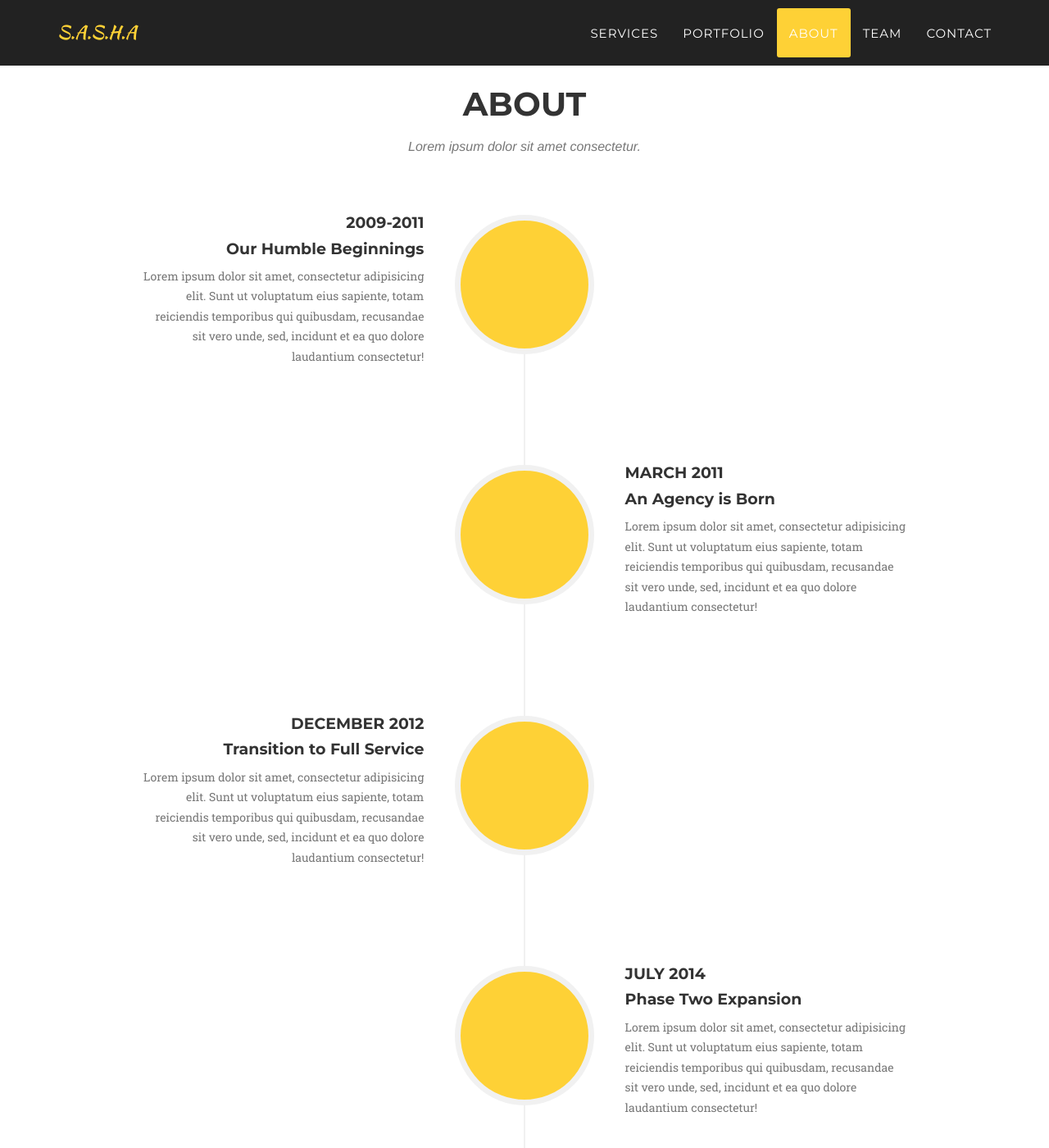
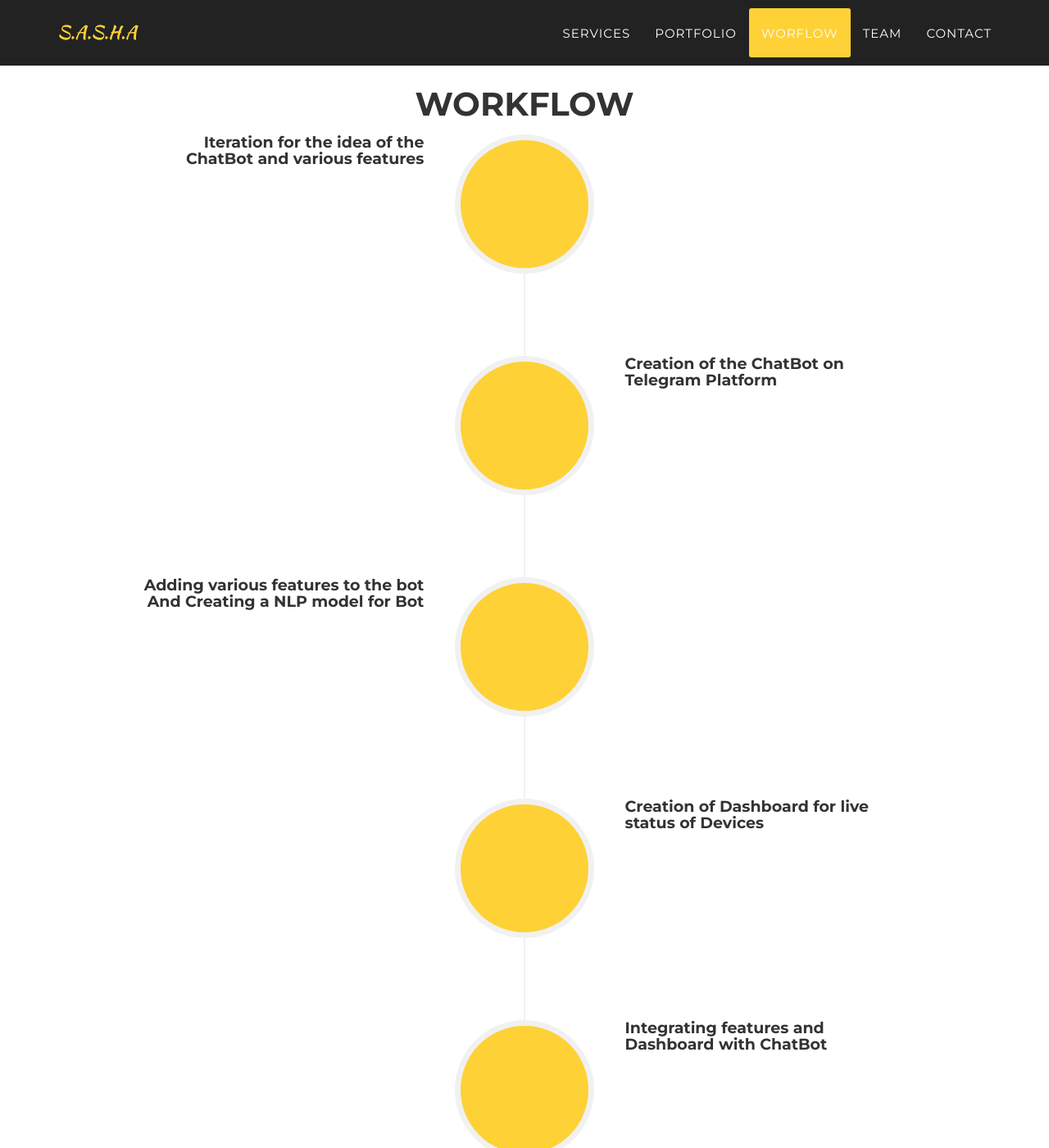
Before and after one commit to DivyanshNatani/sasha, a Jekyll site: the page built from _posts/2014-07-18-project-1.markdown, in a window 1280 px wide and 1400 px high, scrolled down 2306 px. Shown: the whole window at 82% size. Built offline with Jekyll 4.4.1, drawn with Linux system fonts in a browser that asks for light colours; some web fonts are replaced; some of the changed text lies outside the part shown.

Commit message:
Workflow edit 1

```diff
--- a/_includes/about.html
+++ b/_includes/about.html
@@ -3,8 +3,8 @@
     <div class="container">
         <div class="row">
             <div class="col-lg-12 text-center">
-                    <h2 class="section-heading">About</h2>
-                    <h3 class="section-subheading text-muted">Lorem ipsum dolor sit amet consectetur.</h3>
+                <h2 class="section-heading">Workflow</h2>
+                <!-- <h3 class="section-subheading text-muted">Lorem ipsum dolor sit amet consectetur.</h3> -->
             </div>
         </div>
         <div class="row">
@@ -16,11 +16,12 @@
                         </div>
                         <div class="timeline-panel">
                             <div class="timeline-heading">
-                                    <h4>2009-2011</h4>
-                                    <h4 class="subheading">Our Humble Beginnings</h4>
+                                <!-- <h4>2009-2011</h4> -->
+                                <h4 class="subheading">Iteration for the idea of the ChatBot and various features
+                                </h4>
                             </div>
                             <div class="timeline-body">
-                                    <p class="text-muted">Lorem ipsum dolor sit amet, consectetur adipisicing elit. Sunt ut voluptatum eius sapiente, totam reiciendis temporibus qui quibusdam, recusandae sit vero unde, sed, incidunt et ea quo dolore laudantium consectetur!</p>
+                                <!-- <p class="text-muted">Lorem ipsum dolor sit amet, consectetur adipisicing elit. Sunt ut voluptatum eius sapiente, totam reiciendis temporibus qui quibusdam, recusandae sit vero unde, sed, incidunt et ea quo dolore laudantium consectetur!</p> -->
                             </div>
                         </div>
                     </li>
@@ -30,11 +31,12 @@
                         </div>
                         <div class="timeline-panel">
                             <div class="timeline-heading">
-                                    <h4>March 2011</h4>
-                                    <h4 class="subheading">An Agency is Born</h4>
+                                <!-- <h4>March 2011</h4> -->
+                                <h4 class="subheading">Creation of the ChatBot on Telegram Platform
+                                </h4>
                             </div>
                             <div class="timeline-body">
-                                    <p class="text-muted">Lorem ipsum dolor sit amet, consectetur adipisicing elit. Sunt ut voluptatum eius sapiente, totam reiciendis temporibus qui quibusdam, recusandae sit vero unde, sed, incidunt et ea quo dolore laudantium consectetur!</p>
+                                <!-- <p class="text-muted">Lorem ipsum dolor sit amet, consectetur adipisicing elit. Sunt ut voluptatum eius sapiente, totam reiciendis temporibus qui quibusdam, recusandae sit vero unde, sed, incidunt et ea quo dolore laudantium consectetur!</p> -->
                             </div>
                         </div>
                     </li>
@@ -44,11 +46,13 @@
                         </div>
                         <div class="timeline-panel">
                             <div class="timeline-heading">
-                                    <h4>December 2012</h4>
-                                    <h4 class="subheading">Transition to Full Service</h4>
+                                <!-- <h4>December 2012</h4> -->
+                                <h4 class="subheading">Adding various features to the bot
+                                    And Creating a NLP model for Bot
+                                </h4>
                             </div>
                             <div class="timeline-body">
-                                    <p class="text-muted">Lorem ipsum dolor sit amet, consectetur adipisicing elit. Sunt ut voluptatum eius sapiente, totam reiciendis temporibus qui quibusdam, recusandae sit vero unde, sed, incidunt et ea quo dolore laudantium consectetur!</p>
+                                <!-- <p class="text-muted">Lorem ipsum dolor sit amet, consectetur adipisicing elit. Sunt ut voluptatum eius sapiente, totam reiciendis temporibus qui quibusdam, recusandae sit vero unde, sed, incidunt et ea quo dolore laudantium consectetur!</p> -->
                             </div>
                         </div>
                     </li>
@@ -58,19 +62,35 @@
                         </div>
                         <div class="timeline-panel">
                             <div class="timeline-heading">
-                                    <h4>July 2014</h4>
-                                    <h4 class="subheading">Phase Two Expansion</h4>
+                                <!-- <h4>July 2014</h4> -->
+                                <h4 class="subheading">Creation of Dashboard for live status of Devices
+                                </h4>
                             </div>
                             <div class="timeline-body">
-                                    <p class="text-muted">Lorem ipsum dolor sit amet, consectetur adipisicing elit. Sunt ut voluptatum eius sapiente, totam reiciendis temporibus qui quibusdam, recusandae sit vero unde, sed, incidunt et ea quo dolore laudantium consectetur!</p>
+                                <!-- <p class="text-muted">Lorem ipsum dolor sit amet, consectetur adipisicing elit. Sunt ut voluptatum eius sapiente, totam reiciendis temporibus qui quibusdam, recusandae sit vero unde, sed, incidunt et ea quo dolore laudantium consectetur!</p> -->
                             </div>
                         </div>
                     </li>
                     <li class="timeline-inverted">
                         <div class="timeline-image">
-                                <h4>Be Part
-                                    <br>Of Our
-                                    <br>Story!</h4>
+                            <img class="img-circle img-responsive" src="img/about/4.jpg" alt="">
+                        </div>
+                        <div class="timeline-panel">
+                            <div class="timeline-heading">
+                                <!-- <h4>July 2014</h4> -->
+                                <h4 class="subheading">Integrating features and Dashboard with ChatBot
+                                </h4>
+                            </div>
+                            <div class="timeline-body">
+                                <!-- <p class="text-muted">Lorem ipsum dolor sit amet, consectetur adipisicing elit. Sunt ut voluptatum eius sapiente, totam reiciendis temporibus qui quibusdam, recusandae sit vero unde, sed, incidunt et ea quo dolore laudantium consectetur!</p> -->
+                            </div>
+                        </div>
+                    </li>
+                    <li class="timeline-inverted">
+                        <div class="timeline-image">
+                            <h4>S.A.S.H.A <br> is Ready!
+
+                            </h4>
                         </div>
                     </li>
                 </ul>
--- a/_includes/clients.html
+++ b/_includes/clients.html
@@ -2,7 +2,7 @@
     <aside class="clients">
         <div class="container">
             <div class="row">
-                <div class="col-md-3 col-sm-6" style="text-align: center;">
+                <div class="col-md-3 col-sm-6" style="text-align: center; display: flex; justify-content: center; align-items: center;">
                     <a href="https://www.tech-iitb.org/" target="_blank">
                         <img src="img/logos/itc.png" class="img-responsive img-centered" alt="">
                     </a>
--- a/_includes/header.html
+++ b/_includes/header.html
@@ -25,7 +25,7 @@
                         <a class="page-scroll" href="#portfolio">Portfolio</a>
                     </li>
                     <li>
-                        <a class="page-scroll" href="#about">About</a>
+                        <a class="page-scroll" href="#about">Worflow</a>
                     </li>
                     <li>
                         <a class="page-scroll" href="#team">Team</a>
--- a/_posts/2014-07-18-project-1.markdown
+++ b/_posts/2014-07-18-project-1.markdown
@@ -10,6 +10,6 @@ alt: image-alt
 project-date: April 2014
 client: Start Bootstrap
 category: Web Development
-description: Lorem ipsum dolor sit amet, usu cu alterum nominavi lobortis. <B> At duo novum diceret. Tantas apeirian vix et, usu sanctus postulant inciderint ut, <span>populo</span> diceret necessitatibus in vim.</B> Cu eum dicam feugiat noluisse.
+description: Lorem ipsum dolor sit amet, usu cu alterum nominavi lobortis.<br> <B> At duo novum diceret. Tantas apeirian vix et, usu sanctus postulant inciderint ut, <span>populo</span> diceret necessitatibus in vim.</B> Cu eum <i>dicam</i> feugiat noluisse.<h1> yes we are ready</h1>
 
 ---
```
Lines whose indentation alone changed are shown as unchanged.
